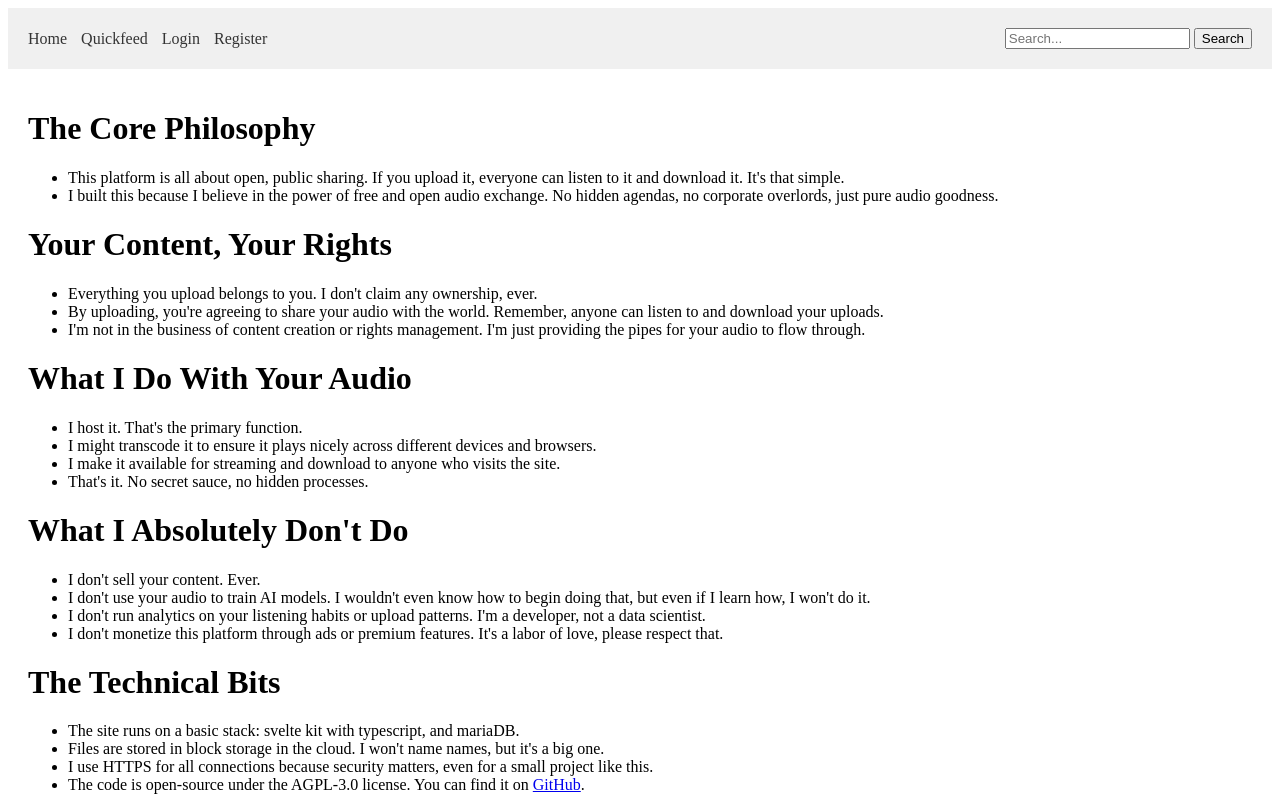
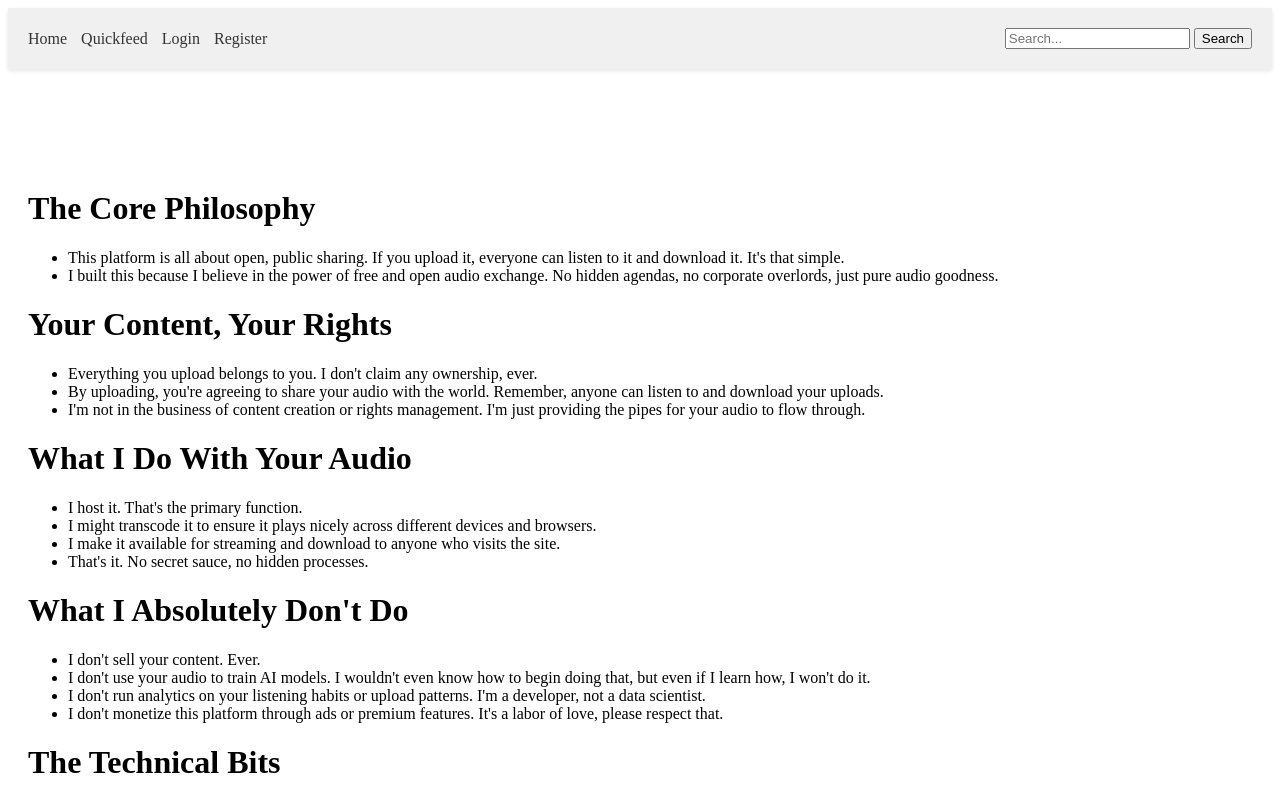
Before and after one commit to the-byte-bender/audiopub-sv, a SvelteKit app: page /agreement in a window 1280 px wide. Shown: the top 800 px of the page. Built offline with nearby package versions, Linux system fonts and the light colour scheme.

Commit message:
Fix: make top bar sticky

```diff
--- a/src/routes/+layout.svelte
+++ b/src/routes/+layout.svelte
@@ -174,6 +174,10 @@
         display: flex;
         justify-content: space-between;
         align-items: center;
+        position: sticky;
+        top: 0;
+        z-index: 1000;
+        box-shadow: 0 2px 4px rgba(0, 0, 0, 0.1);
     }
 
     nav a {
@@ -205,6 +209,8 @@
 
     main {
         padding: 20px;
+        /* Account for sticky header - approximate height is 80px (40px padding + ~40px content) */
+        padding-top: calc(20px + 80px);
     }
 
     footer {
--- a/src/routes/quickfeed/+page.svelte
+++ b/src/routes/quickfeed/+page.svelte
@@ -36,7 +36,8 @@
 
     :global(main) {
         padding: 0;
-        height: 100vh;
+        /* Account for sticky header - use calc to subtract header height from viewport */
+        height: calc(100vh - 80px);
         overflow: hidden;
     }
 </style>
```
